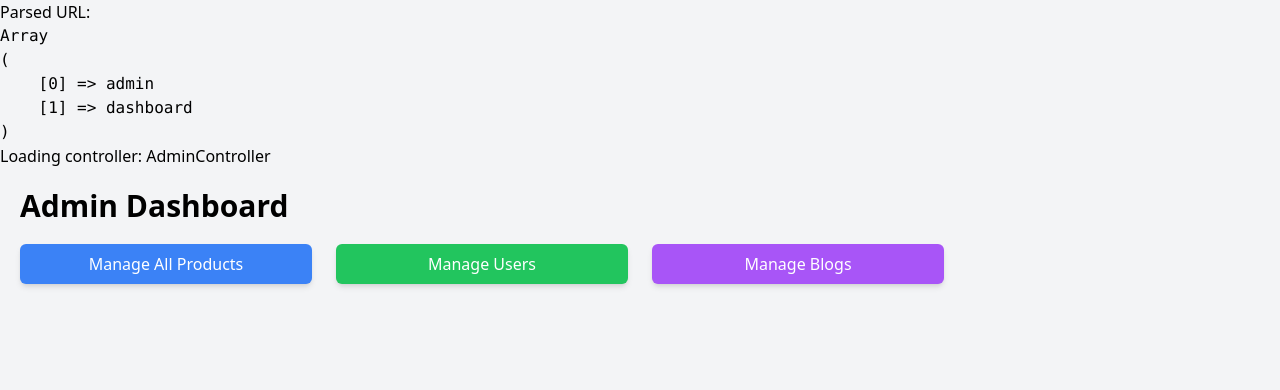
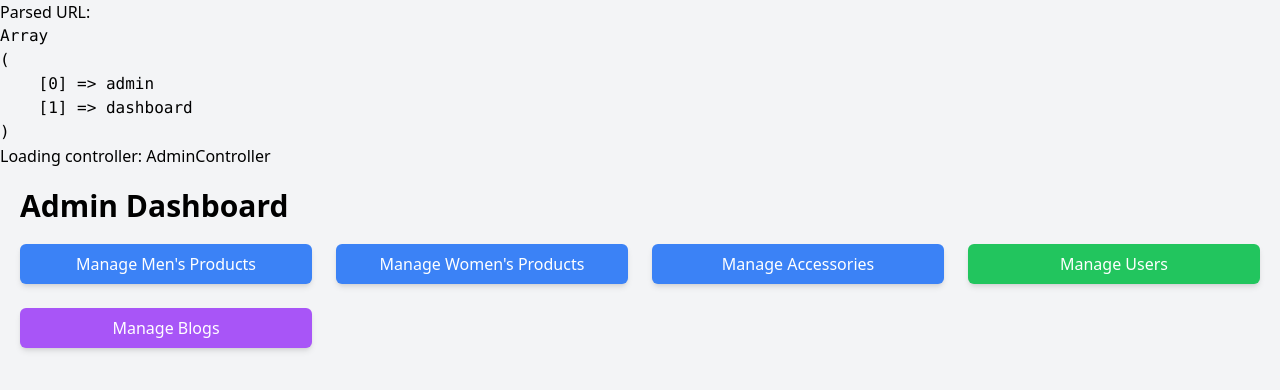
Before and after one commit to HannanLK/Clothing-store, a PHP site: page /clothing-store/admin/dashboard in a window 1280 px wide. Shown: the top 390 px of the page. Run offline with PHP 8.4, Linux system fonts and the light colour scheme; some libraries are stand-ins or nearby versions.

Commit message:
dashboard edit 2

```diff
--- a/app/views/admin/dashboard.php
+++ b/app/views/admin/dashboard.php
@@ -12,9 +12,19 @@
         <h1 class="text-3xl font-bold mb-5">Admin Dashboard</h1>
 
         <div class="grid grid-cols-1 sm:grid-cols-2 md:grid-cols-3 lg:grid-cols-4 gap-6">
-            <!-- Products Management -->
-            <a href="/clothing-store/public/admin/products" class="bg-blue-500 text-white px-4 py-2 rounded-md shadow-md text-center">
-                Manage All Products
+            <!-- Mens Products Management -->
+            <a href="/clothing-store/public/admin/mens" class="bg-blue-500 text-white px-4 py-2 rounded-md shadow-md text-center">
+                Manage Men's Products
+            </a>
+
+            <!-- Womens Products Management -->
+            <a href="/clothing-store/public/admin/womens" class="bg-blue-500 text-white px-4 py-2 rounded-md shadow-md text-center">
+                Manage Women's Products
+            </a>
+
+            <!-- Accessories Products Management -->
+            <a href="/clothing-store/public/admin/accessories" class="bg-blue-500 text-white px-4 py-2 rounded-md shadow-md text-center">
+                Manage Accessories
             </a>
 
             <!-- Users Management -->
```
Also changed, not shown: app/views/admin/addProduct.php (deleted, +0 -39 lines).
